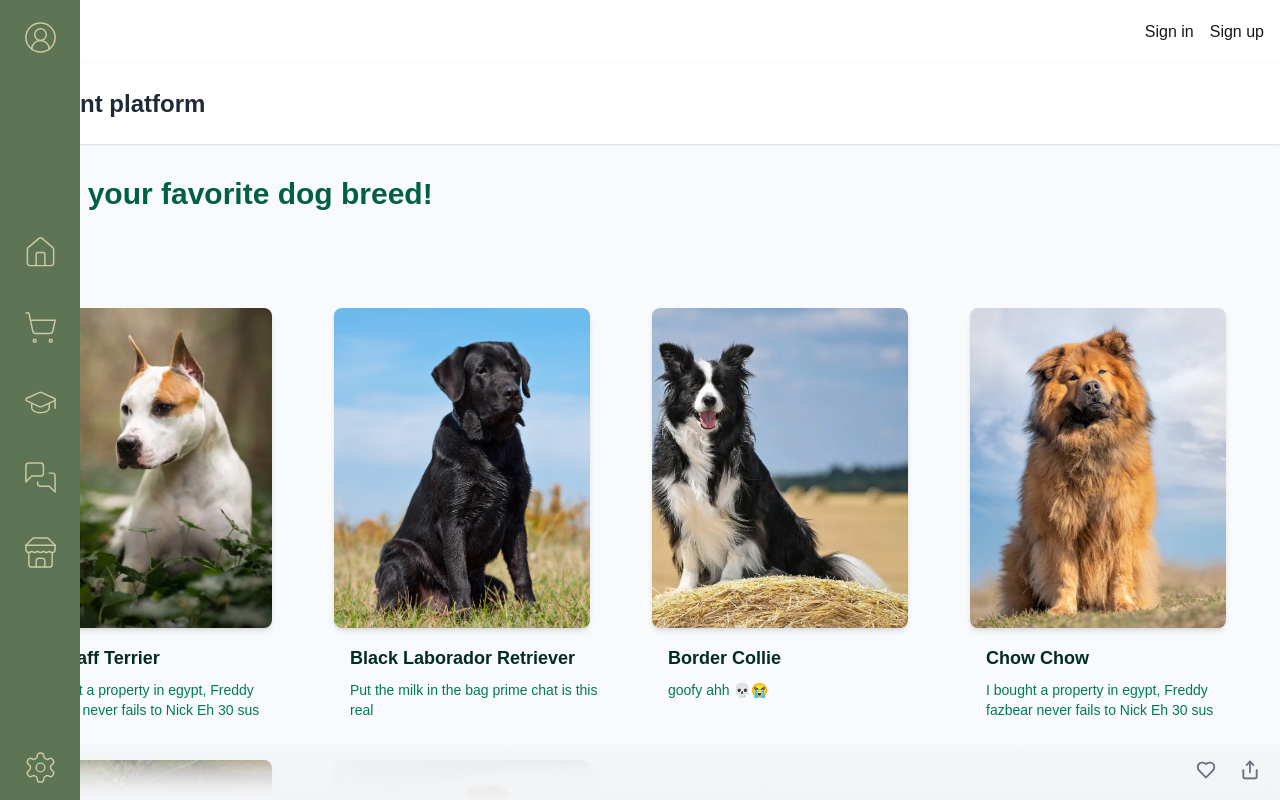
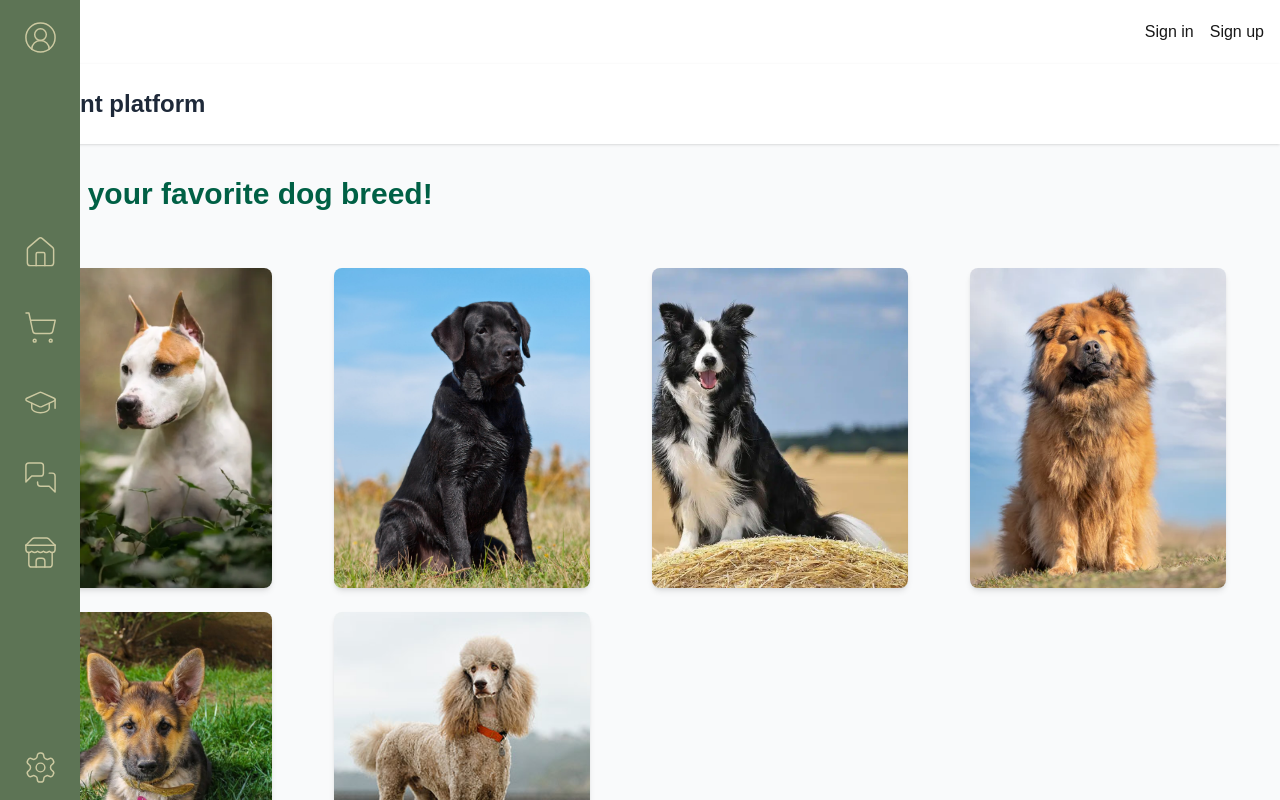
Before and after one commit to vickycye/silk-road-scripters, a Next.js app in the folder my-app/: page / in a window 1280 px wide. Shown: the top 800 px of the page. Built offline with nearby package versions, Linux system fonts and the light colour scheme; no server answers.

Commit message:
hehehehaw animations on the card

```diff
--- a/my-app/app/components /CardGrid.tsx
+++ b/my-app/app/components /CardGrid.tsx
@@ -44,7 +44,7 @@ const cardData = [
 const CardGrid: React.FC = () => {
     return (
         <div className="container mx-auto py-8 px-4">
-            <h1 className="text-3xl font-bold text-emerald-800 mb-24">
+            <h1 className="text-3xl font-bold text-emerald-800 mb-14">
                 Find your favorite dog breed!
             </h1>
 
--- a/my-app/app/components /InteractiveCard.tsx
+++ b/my-app/app/components /InteractiveCard.tsx
@@ -19,6 +19,7 @@ const InteractiveCard: React.FC<CardProps> = ({
 }) => {
     // like, share constants
     const [isLiked, setIsLiked] = useState(false);
+
     const handleLike = (e: React.MouseEvent) => {
         e.preventDefault();
         e.stopPropagation();
@@ -41,31 +42,32 @@ const InteractiveCard: React.FC<CardProps> = ({
 
     return (
         <Link href={`/cards/${id}`} passHref>
-            <div className = "group relative w-64 h-80 rounded-lg overflow-hidden shadow-md trasition-all duration-300 ease-in-out transform hover:scale-105 hover:shadow-lg cursor-pointer bg-white">
-                {/* Card Image */}
-                <div className = "width-full h-full overflow-hidden">
-                    <img src={imageUrl || 'images/silk.png'}
+            <div className="group relative w-64 h-80 rounded-lg overflow-hidden shadow-md transition-all duration-300 ease-in-out transform hover:scale-105 hover:shadow-lg cursor-pointer">
+                {/* Card Image - filling the entire card */}
+                <div className="w-full h-full">
+                    <img
+                        src={imageUrl}
                         alt={title}
-                        className = "w-full h-full object-cover transition-transform duration-300 group-hover:scale-110">
-                    </img>
-                </div>
+                        className="w-full h-full object-cover"
+                    />
                 </div>
 
-            {/* Card content */}
-            <div className="p-4">
-                <h3 className="text-lg font-semibold text-emerald-950 mb-2 truncate">{title}</h3>
-                <p className="text-sm text-emerald-700 line-clamp-3">{description}</p>
-            </div>
+                {/* Info overlay - swipes up from bottom on hover */}
+                <div className="absolute bottom-0 left-0 right-0 h-1/2 bg-white bg-opacity-75 transform translate-y-full group-hover:translate-y-0 transition-transform duration-300 ease-in-out p-4">
+                    <h3 className="text-lg font-semibold text-emerald-950 mb-1 truncate">{title}</h3>
+                    <p className="text-sm text-emerald-700 line-clamp-2">{description}</p>
 
                     {/* Action buttons */}
-            <div className="absolute bottom-0 left-0 right-0 p-3 flex justify-end space-x-2 bg-gradient-to-t from-gray-100 to-transparent">
+                    <div className="absolute bottom-3 right-3 flex space-x-2">
                         <button
                             onClick={handleLike}
                             className="p-2 rounded-full hover:bg-gray-200 transition-colors"
                             aria-label="Like"
                         >
-                    <Heart size={20}
-                    className={`transition-colors ${isLiked ? 'fill-red-500 text-red-500': 'text-gray-500'}`}/>
+                            <Heart
+                                size={20}
+                                className={`transition-colors ${isLiked ? 'fill-red-500 text-red-500': 'text-gray-700'}`}
+                            />
                         </button>
 
                         <button
@@ -73,13 +75,16 @@ const InteractiveCard: React.FC<CardProps> = ({
                             className="p-2 rounded-full hover:bg-gray-200 transition-colors"
                             aria-label="Share"
                         >
-                    <Share size={20}
-                    className="text-gray-500"/>
+                            <Share
+                                size={20}
+                                className="text-gray-700"
+                            />
                         </button>
+                    </div>
+                </div>
             </div>
         </Link>
     );
 };
 
-
 export default InteractiveCard;
--- a/my-app/app/layout.tsx
+++ b/my-app/app/layout.tsx
@@ -30,8 +30,8 @@ const geistMono = Geist_Mono({
 });
 
 export const metadata: Metadata = {
-  title: "Create Next App",
-  description: "Generated by create next app",
+  title: "The Silk Road",
+  description: "A content platform",
 };
 
 export default function RootLayout({
--- a/my-app/app/page.tsx
+++ b/my-app/app/page.tsx
@@ -10,7 +10,7 @@ export default function Home() {
       <Head>
         <title>Interactive Cards Gallery</title>
         <meta name="description" content="Browse our collection of creative content!"/>
-        <link rel="icon" href="/favicon.ico"/>
+        <link rel="icon" href="/images/silk.png"/>
       </Head>
 
       <main>
```
Lines whose indentation alone changed are shown as unchanged.
